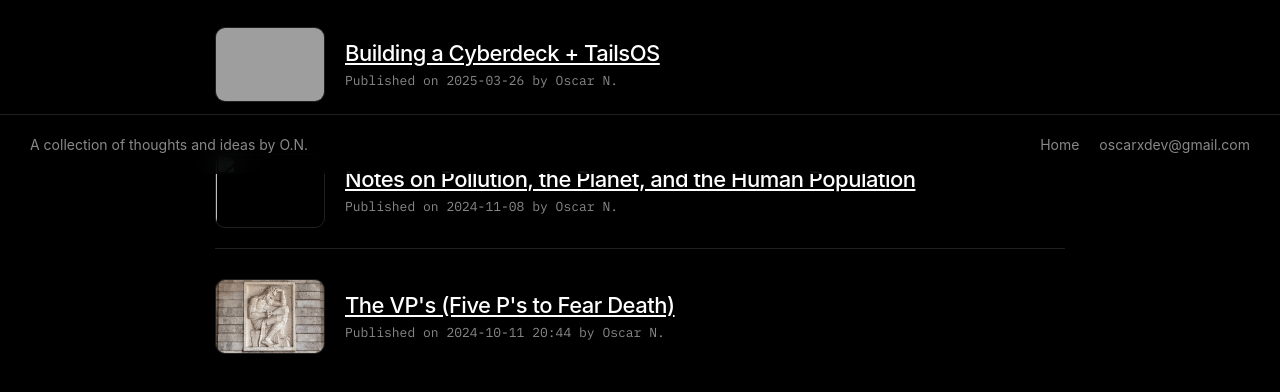
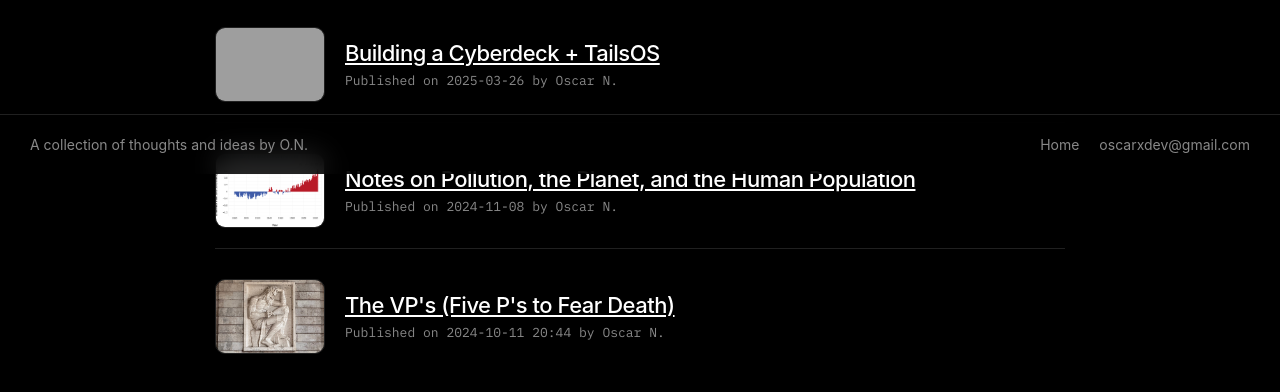
Before and after one commit to onwiki/onwiki.github.io, a plain HTML site: page index.html in a window 1280 px wide. Shown: the part 626-1018 px from the top of the page. Drawn offline with nearby package versions, Linux system fonts and the light colour scheme; grey boxes are pictures that could not be loaded.

Commit message:
Update index.html

```diff
--- a/index.html
+++ b/index.html
@@ -335,7 +335,7 @@ image: "images/cyberdeck.png"
 file: "posts/thoughts-on-3p.html",
 title: "Notes on Pollution, the Planet, and the Human Population",
 date: "2024-11-08",
-image: "images/climate-flux.jpg"
+image: "images/3p.png"
 },
 {
 file: "posts/the-VPs.html",
```
